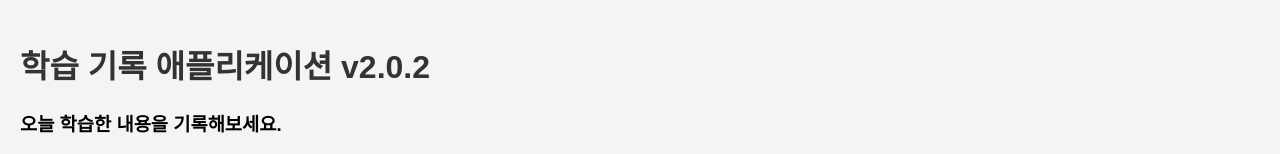
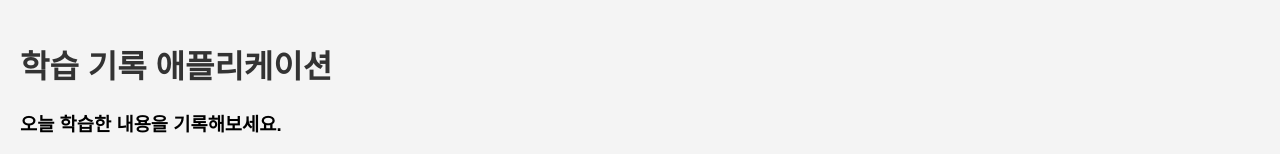
Before and after one commit to haxr369/client-pipline, a React (Create React App) app: page / in a window 1280 px wide. Shown: the top 154 px of the page. Built offline with nearby package versions, Linux system fonts and the light colour scheme; no server answers.

Commit message:
change title to origin

```diff
--- a/src/App.js
+++ b/src/App.js
@@ -74,7 +74,7 @@ function App() {
 
   return (
     <div className="App">
-      <h1>학습 기록 애플리케이션 v2.0.2</h1>
+      <h1>학습 기록 애플리케이션</h1>
       <h3>오늘 학습한 내용을 기록해보세요.</h3>
       <textarea
         value={newNote}
```
